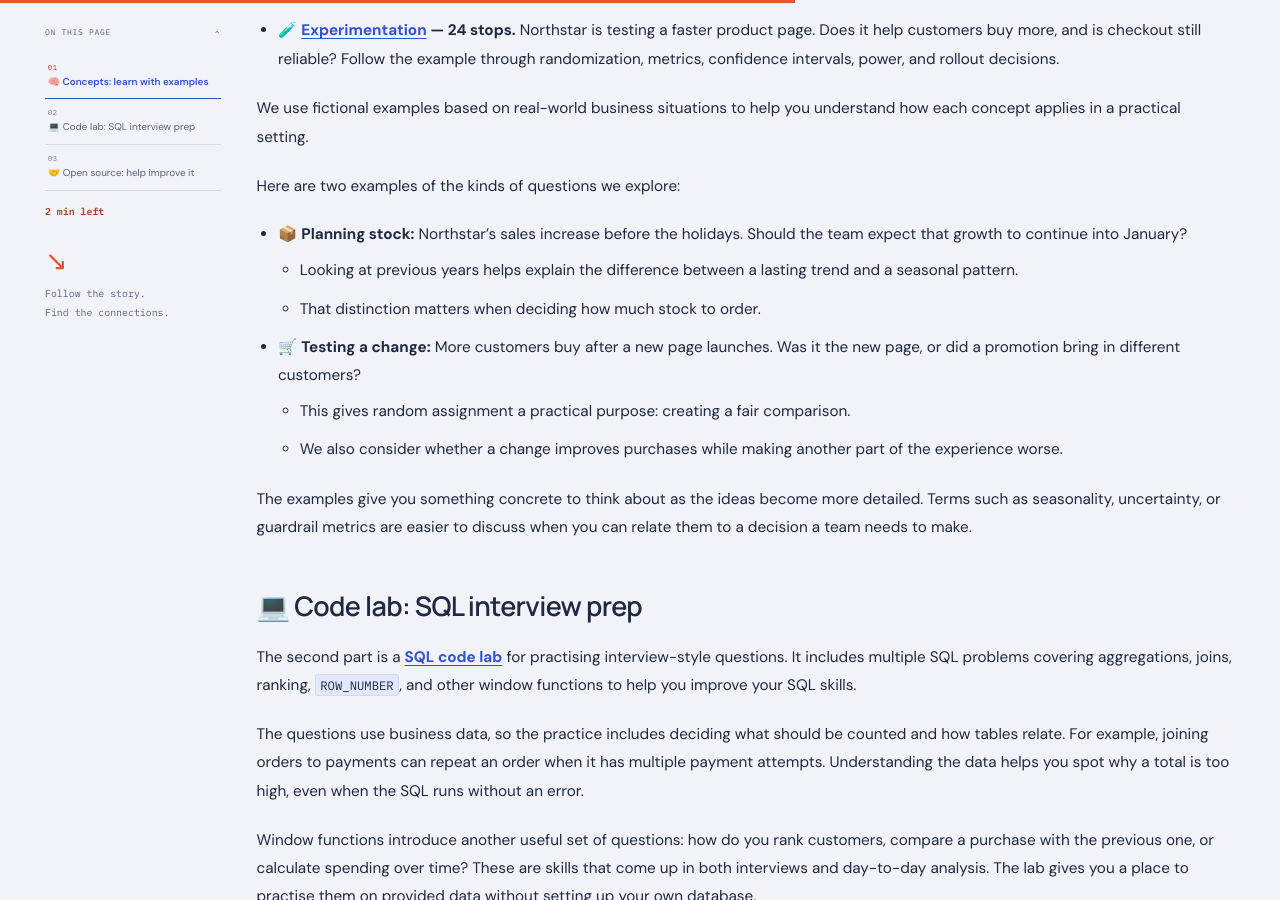
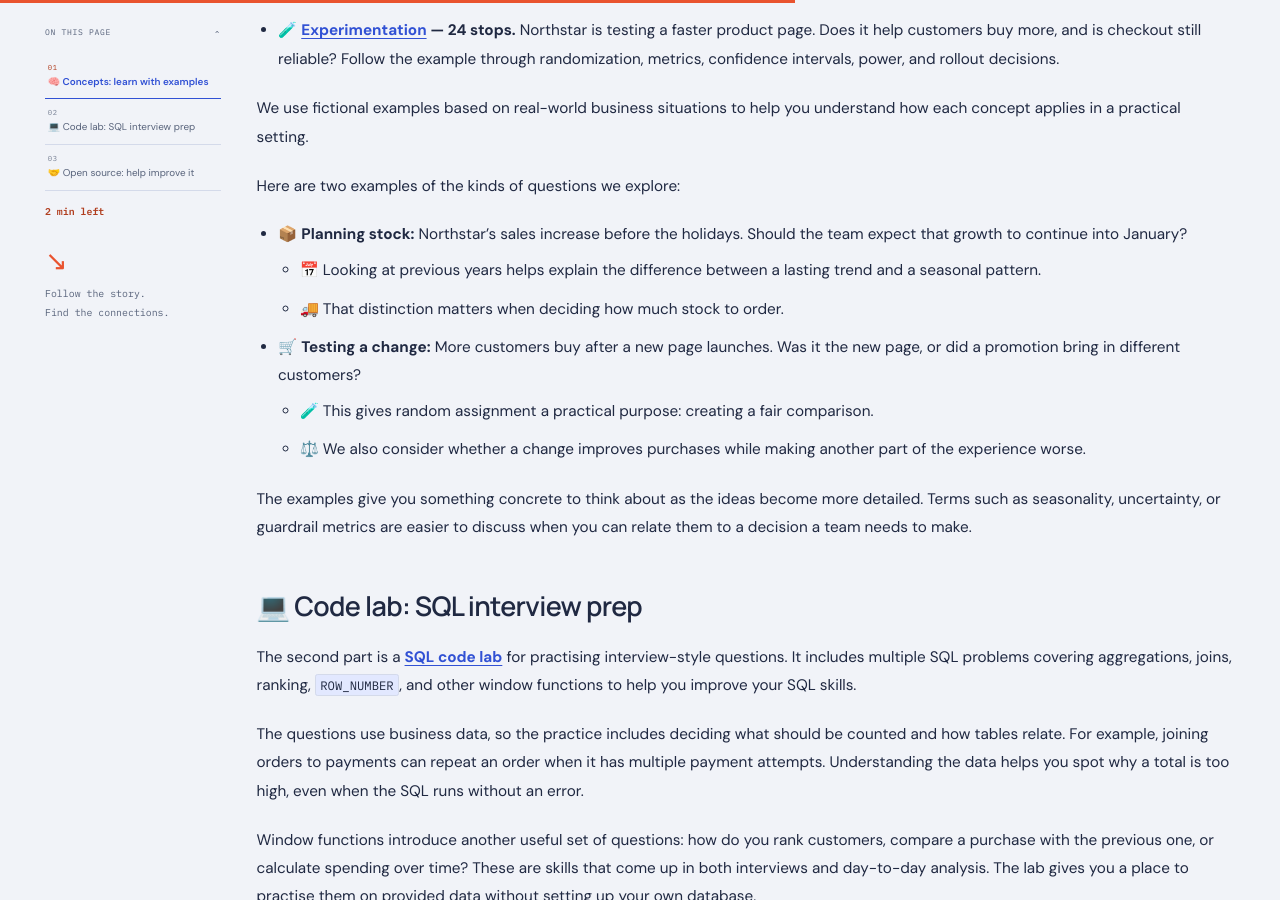
Before and after one commit to kunalkohli/kunalkohli.github.io, a Jekyll site: the page built from _posts/2026-11-11-dsconcepts-learning-journeys.md, in a window 1280 px wide and 900 px high, scrolled down 1591 px. Built offline with Jekyll 4.4.1, drawn with Linux system fonts in a browser that asks for light colours.

Commit message:
Add emojis to the example sub-bullets

```diff
--- a/_posts/2026-11-11-dsconcepts-learning-journeys.md
+++ b/_posts/2026-11-11-dsconcepts-learning-journeys.md
@@ -36,11 +36,11 @@ We use fictional examples based on real-world business situations to help you un
 Here are two examples of the kinds of questions we explore:
 
 - 📦 **Planning stock:** Northstar’s sales increase before the holidays. Should the team expect that growth to continue into January?
-  - Looking at previous years helps explain the difference between a lasting trend and a seasonal pattern.
-  - That distinction matters when deciding how much stock to order.
+  - 📅 Looking at previous years helps explain the difference between a lasting trend and a seasonal pattern.
+  - 🚚 That distinction matters when deciding how much stock to order.
 - 🛒 **Testing a change:** More customers buy after a new page launches. Was it the new page, or did a promotion bring in different customers?
-  - This gives random assignment a practical purpose: creating a fair comparison.
-  - We also consider whether a change improves purchases while making another part of the experience worse.
+  - 🧪 This gives random assignment a practical purpose: creating a fair comparison.
+  - ⚖️ We also consider whether a change improves purchases while making another part of the experience worse.
 
 The examples give you something concrete to think about as the ideas become more detailed. Terms such as seasonality, uncertainty, or guardrail metrics are easier to discuss when you can relate them to a decision a team needs to make.
 
```
